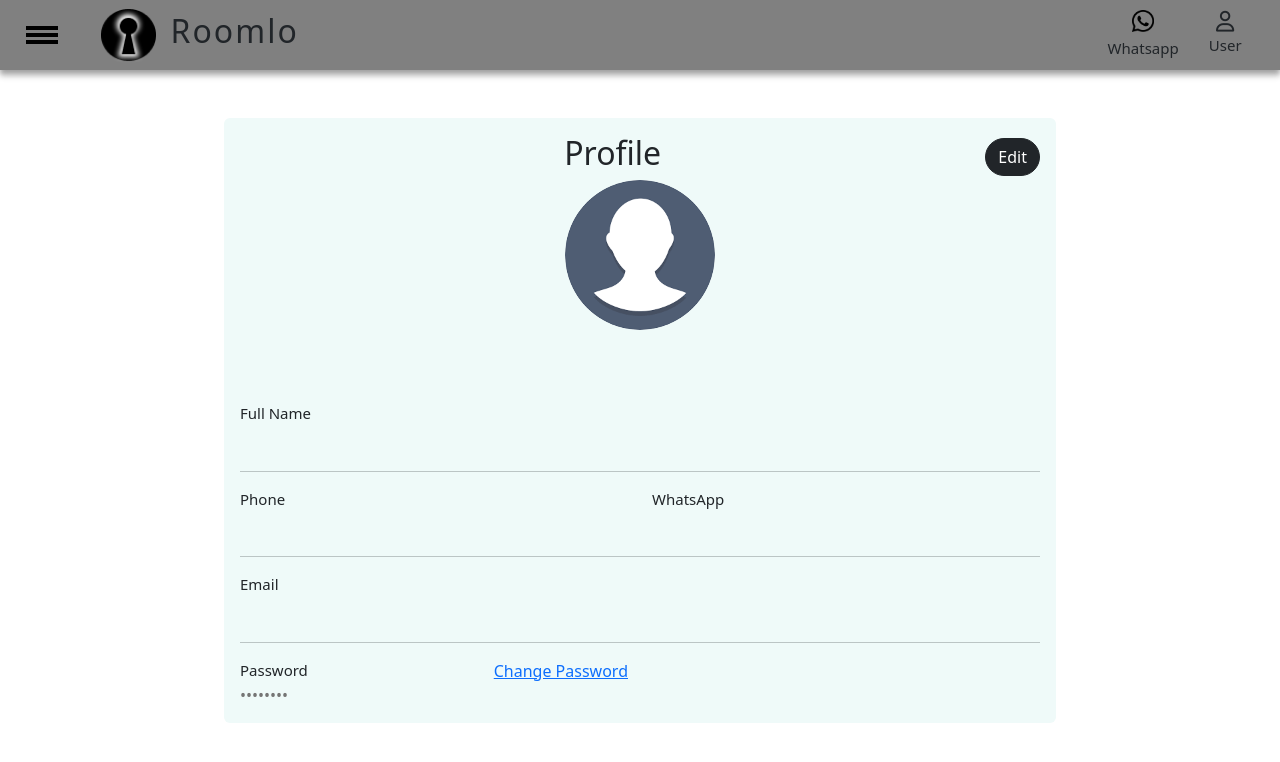
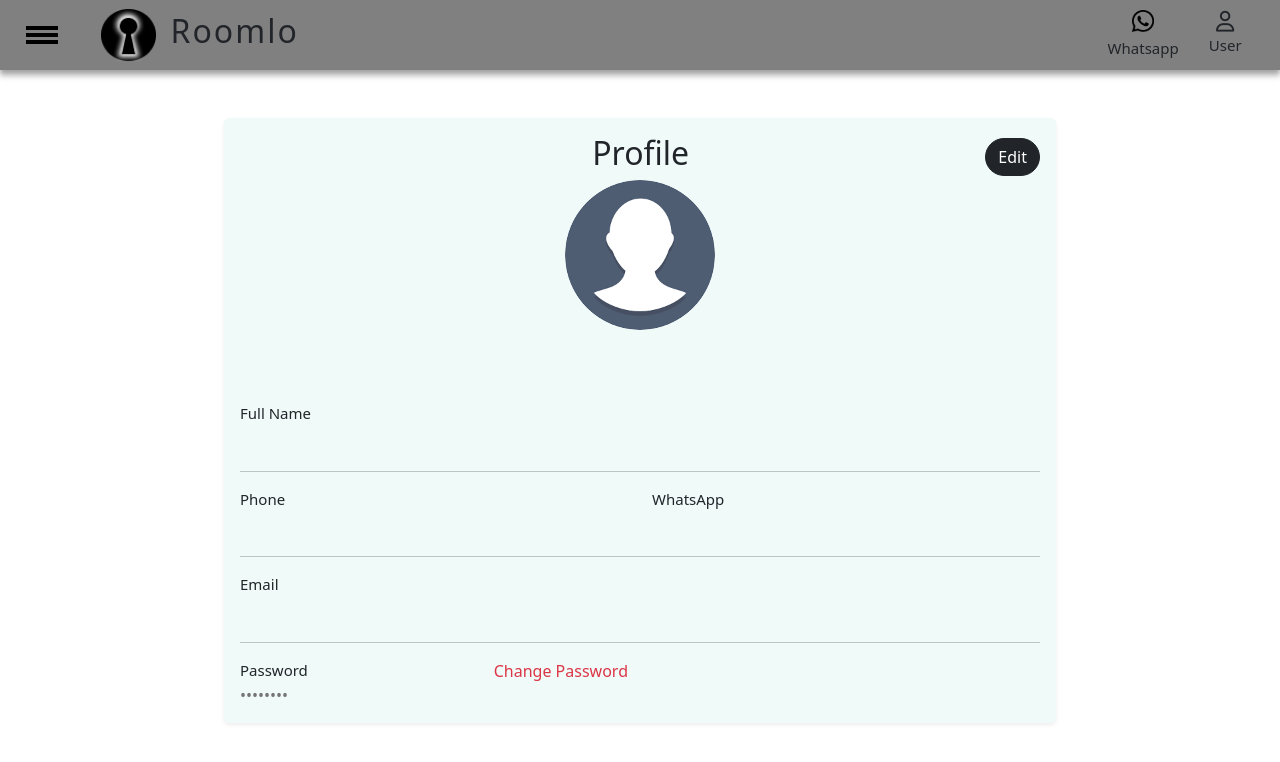
Before and after one commit to Pranav-2812/Roomlo, a React (Vite) app in the folder Client/: page /profile in a window 1280 px wide. Shown: the top 762 px of the page. Built offline with nearby package versions, Linux system fonts and the light colour scheme; no server answers; the database is empty; sample sign-in values are in the browser's storage.

Commit message:
28/09/24

```diff
--- a/Client/src/Components/Details.jsx
+++ b/Client/src/Components/Details.jsx
@@ -354,7 +354,7 @@ const Details = () => {
           </div>
           <hr className="active" style={{ border: "10px solid grey" }}></hr>
           <div className="my-4">
-            <h2 className="text-secondary">You May Also Like</h2>
+            <h2 className="text-secondary">You May Also Like (Under development)</h2>
             <div className="more-properties w-100">
 
             </div>
--- a/Client/src/Components/Navbar.jsx
+++ b/Client/src/Components/Navbar.jsx
@@ -101,7 +101,7 @@ const Navbar = () => {
             </li>
             <li>
               <i className="fa-solid fa-sack-dollar"></i>
-              <Link className="link" to={!localStorage.getItem("token") ? "/Navdetails" : "/login"}>Details</Link>
+              <Link className="link" to={!localStorage.getItem("token") ? "/login":"/Navdetails"}>Details</Link>
             </li>
             <hr style={{ border: "1px solid grey" }} />
             <li>
--- a/Client/src/Components/Profile.jsx
+++ b/Client/src/Components/Profile.jsx
@@ -133,7 +133,7 @@ const Profile = () => {
 
   return (
     <div
-      className="container mt-5 p-3 rounded"
+      className="container mt-5 p-3 rounded shadow-sm p-3 mb-5 "
       style={{
         backgroundColor: "#EFFAF9",
         width: "100%",
@@ -141,7 +141,7 @@ const Profile = () => {
       }}
     >
       <div className="d-flex justify-content-between align-items-center">
-        <h2 className="text-center w-100">Profile</h2>
+        <h2 className="text-center w-100 ms-5 ps-2">Profile</h2>
         <button className="btn btn-dark rounded-pill" onClick={toggleEdit}>
           {isEditing ? "Cancel" : "Edit"}
         </button>
@@ -188,6 +188,7 @@ const Profile = () => {
         )}
         <h5 className="my-4">
           <input
+
             type="text"
             name="name"
             disabled={!isEditing}
@@ -208,6 +209,7 @@ const Profile = () => {
           </div>
           <div className="fs-5">
             <input
+            className="w-100"
               type="text"
               name="fullName"
               disabled={!isEditing}
@@ -227,6 +229,7 @@ const Profile = () => {
           <div className="col-sm-6 fs-5">
             <p className="mb-0">Phone</p>
             <input
+            className="w-100"
               type="text"
               name="phone"
               disabled={!isEditing}
@@ -241,6 +244,7 @@ const Profile = () => {
           <div className="col-sm-6 fs-5">
             <p className="mb-0">WhatsApp</p>
             <input
+            className="w-100"
               type="text"
               name="whatsapp"
               disabled={!isEditing}
@@ -262,6 +266,7 @@ const Profile = () => {
           </div>
           <div className="fs-5">
             <input
+            className="w-100"
               type="text"
               name="email"
               disabled={!isEditing}
@@ -284,12 +289,13 @@ const Profile = () => {
               <p className="mb-0">Password</p>
             </div>
             <div>
-              <a href="/">Change Password</a>
+              <a href="/" className="text-decoration-none text-danger">Change Password</a>
             </div>
           </div>
         </div>
         <div className="col-sm-9">
           <input
+          className="w-100"
             type="password"
             style={{ border: "none", background: "transparent" }}
             placeholder="••••••••"
```
